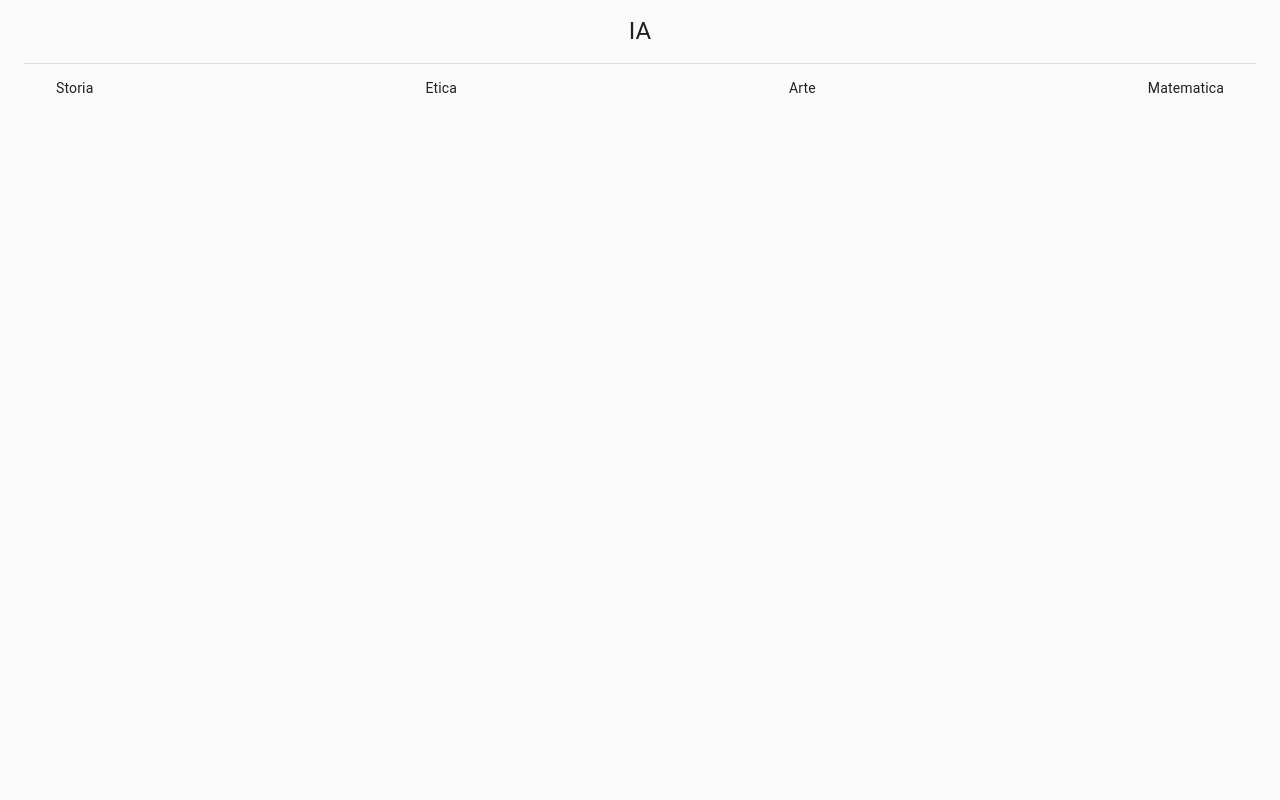
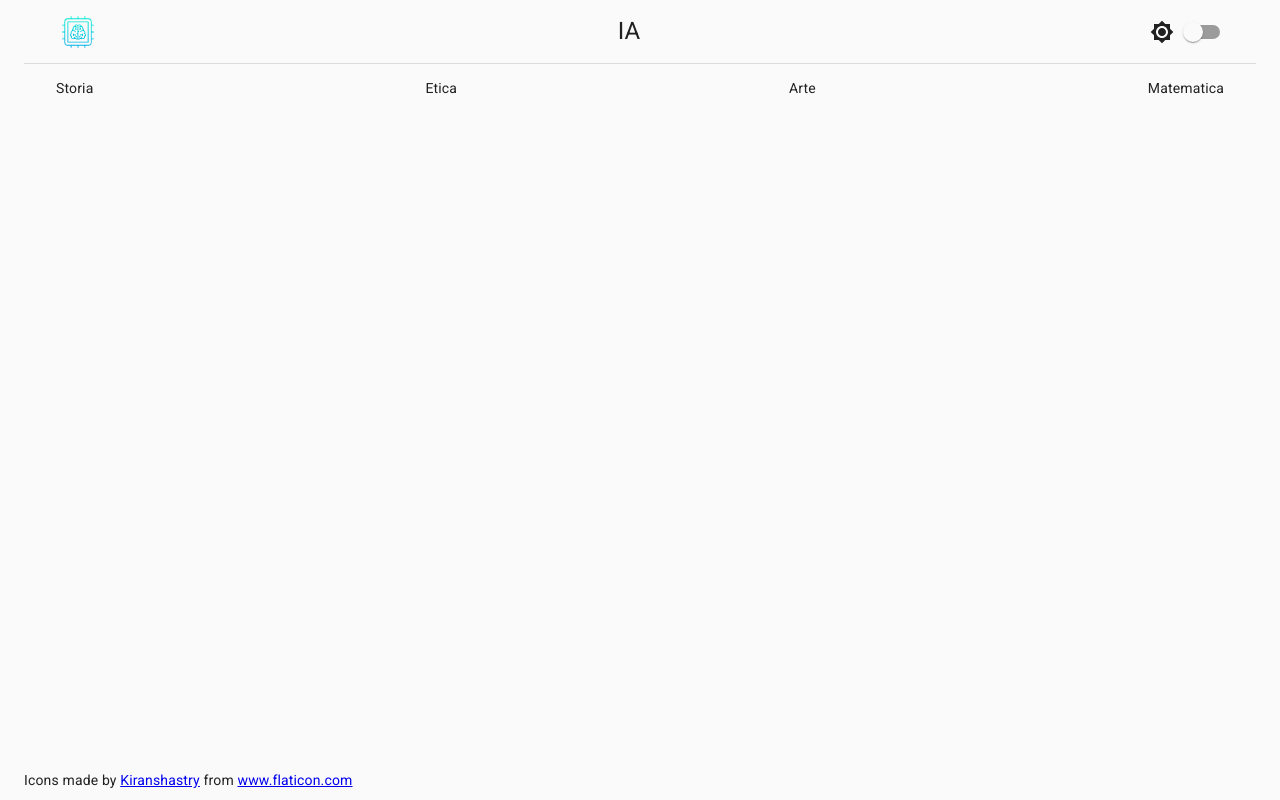
Before and after one commit to SteelRazor47/IA, a Gatsby site: page / in a window 1280 px wide. Built offline with nearby package versions, Linux system fonts and the light colour scheme; Gatsby itself is replaced by a stand-in of ours.

Commit message:
Changed icon and added dark theme switch
The font has been changed to Roboto.
TODO: add proper footer for the icon's copyright

```diff
--- a/package.json
+++ b/package.json
@@ -6,7 +6,7 @@
   "license": "MIT",
   "scripts": {
     "build": "gatsby build",
-    "develop": "gatsby develop",
+    "develop": "gatsby develop --host 0.0.0.0",
     "build-ci": "gatsby build --prefix-paths",
     "deploy": "gatsby build --prefix-paths && gh-pages -d public",
     "format": "prettier --write \"**/*.{js,jsx,ts,tsx,json,md}\"",
@@ -16,6 +16,7 @@
     "test": "echo \"Write tests! -> https://gatsby.dev/unit-testing\" && exit 1"
   },
   "dependencies": {
+    "@fontsource/roboto": "^4.1.0",
     "@material-ui/core": "^4.11.1",
     "@material-ui/icons": "^4.9.1",
     "gatsby": "^2.26.1",
--- a/src/components/Header.js
+++ b/src/components/Header.js
@@ -2,11 +2,11 @@ import React from "react"
 import PropTypes from "prop-types"
 import { makeStyles } from "@material-ui/core/styles"
 import Toolbar from "@material-ui/core/Toolbar"
-import Button from "@material-ui/core/Button"
-import IconButton from "@material-ui/core/IconButton"
-import SearchIcon from "@material-ui/icons/Search"
 import Typography from "@material-ui/core/Typography"
 import Link from "@material-ui/core/Link"
+import { IconButton, Icon, Switch } from "@material-ui/core"
+import BrightnessHighIcon from '@material-ui/icons/BrightnessHigh';
+import Brightness3Icon from '@material-ui/icons/Brightness3';
 
 const useStyles = makeStyles(theme => ({
   toolbar: {
@@ -27,11 +27,21 @@ const useStyles = makeStyles(theme => ({
 
 export default function Header(props) {
   const classes = useStyles()
-  const { sections, title } = props
+  const { sections, title, darkMode, setDarkMode } = props
+
+  const logo = require("../assets/chip.svg")
+  const darkModeIcon = darkMode ? <Brightness3Icon /> : <BrightnessHighIcon />
 
   return (
     <React.Fragment>
       <Toolbar className={classes.toolbar}>
+        <IconButton href="/" style={{ display: "flex", justifyContent: "center", alignItems: "center"}}>
+          <Icon fontSize="large">
+            <img src={logo} style={{height: "100%", lineHeight: "normal"}} alt="Logo icon"/>
+          </Icon>
+        </IconButton>
+
+
         <Typography
           component="h2"
           variant="h5"
@@ -42,6 +52,8 @@ export default function Header(props) {
         >
           {title}
         </Typography>
+        {darkModeIcon}
+        <Switch checked={darkMode} onChange={() => setDarkMode(!darkMode)} />
       </Toolbar>
       <Toolbar
         component="nav"
--- a/src/pages/index.js
+++ b/src/pages/index.js
@@ -1,14 +1,9 @@
-import React from "react"
-import { makeStyles } from "@material-ui/core/styles"
+import React, {useState} from "react"
+import { ThemeProvider, createMuiTheme } from "@material-ui/core/styles"
 import CssBaseline from "@material-ui/core/CssBaseline"
 import Container from "@material-ui/core/Container"
 import Header from "../components/Header"
-
-const useStyles = makeStyles(theme => ({
-  mainGrid: {
-    marginTop: theme.spacing(3),
-  },
-}))
+import "@fontsource/roboto"
 
 const sections = [
   { title: "Storia", url: "./history" },
@@ -18,14 +13,22 @@ const sections = [
 ]
 
 export default function Home() {
-  const classes = useStyles()
+  const [darkMode, setDarkMode] = useState(false)
+  const darkTheme = createMuiTheme({
+    palette: {
+      type: darkMode ? "dark" : "light",
+    },
+  })
 
   return (
     <React.Fragment>
-      <CssBaseline />
-      <Container maxWidth="false">
-        <Header title="IA" sections={sections} />
-      </Container>
+      <ThemeProvider theme={darkTheme}>
+        <CssBaseline />
+        <Container maxWidth="lg" style={{lineHeight: 0}}>
+          <Header title="IA" sections={sections} darkMode={darkMode} setDarkMode={setDarkMode} />
+          <div style={{position: "fixed", bottom: "20px"}}>Icons made by <a href="https://www.flaticon.com/authors/kiranshastry" title="Kiranshastry">Kiranshastry</a> from <a href="https://www.flaticon.com/" title="Flaticon">www.flaticon.com</a></div>
+        </Container>
+      </ThemeProvider>
     </React.Fragment>
   )
 }
```
Also changed, not shown: README.md, src/assets/chip.svg (added), static/favicon.ico (deleted), 1 other file.
